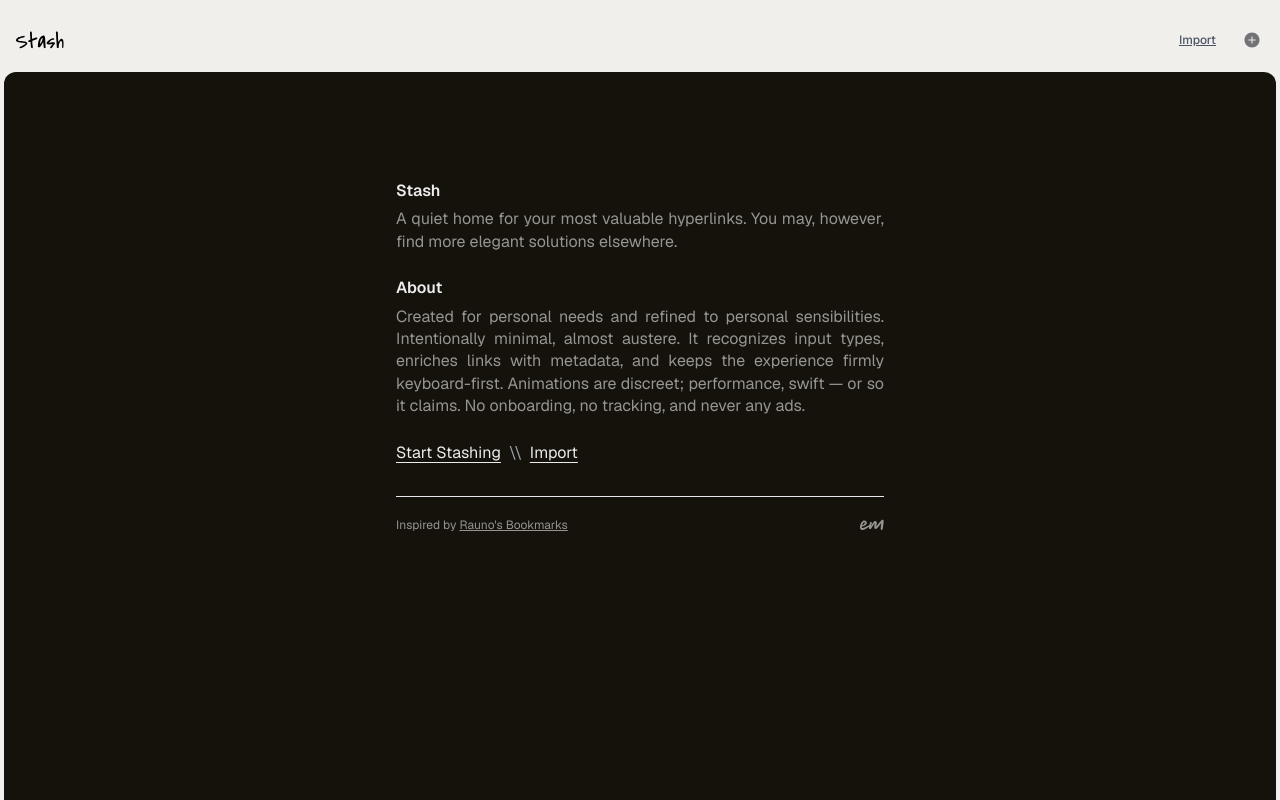
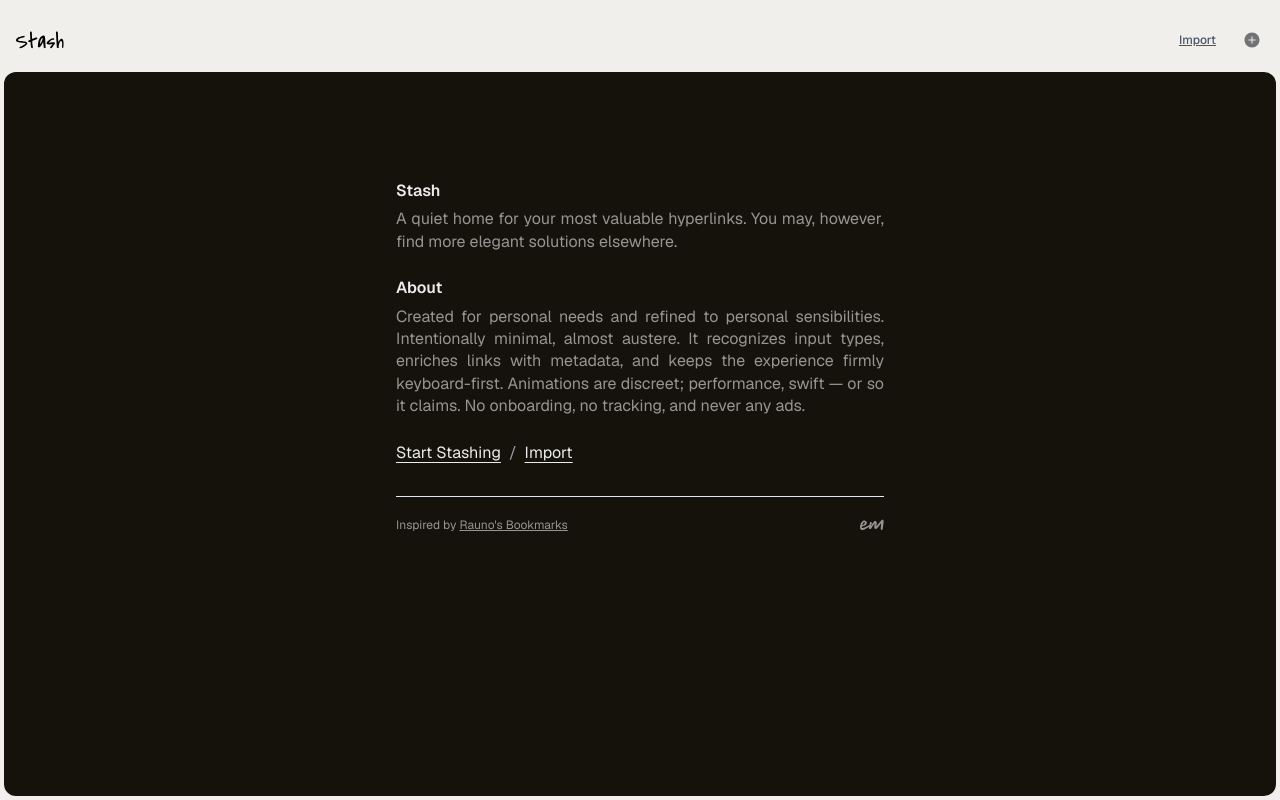
Before and after one commit to eeshm/bkmrs, a React (Vite) app: page / in a window 1280 px wide. Built offline with nearby package versions, Linux system fonts and the light colour scheme.

Commit message:
v 1.0 ready

```diff
--- a/src/components/AppLayout.tsx
+++ b/src/components/AppLayout.tsx
@@ -3,7 +3,7 @@ import type React from "react";
 export function AppLayout({ children }: { children: React.ReactNode }) {
     return (
         <div className="min-h-screen h-screen bg-white sm:bg-[#f0efeb] flex flex-col overflow-hidden">
-            <div className="max-w-[1500px] mx-auto w-full">
+            <div className="max-w-[1500px] mx-auto w-full h-full flex flex-col">
                 {children}
             </div>
         </div>
@@ -13,20 +13,12 @@ export function AppLayout({ children }: { children: React.ReactNode }) {
 
 export function Main({ children }: { children: React.ReactNode }) {
     return (
-        <main className="flex-1 overflow-hidden flex flex-col min-h-0 h-screen pb-0 sm:pb-1 ">
+        <main className="flex-1 overflow-hidden flex flex-col min-h-0 pb-0 sm:pb-1 ">
             <div className="mx-auto w-full h-full px-0 sm:px-1 flex flex-col min-h-0">
-                <div className="bg-white sm:bg-[#14120b] sm:rounded-xl flex-1 py-6 sm:py-4 px-3 sm:px-2 overflow-auto border-0 ">
+                <div className="bg-white sm:bg-[#14120b] sm:rounded-xl flex-1 py-6 sm:py-4 px-3 sm:px-2 overflow-auto border-0 scrollbar-hide">
                     {children}
                 </div>
             </div>
         </main>
     )
 }
-
-
-// #14120b
-
-// #f0efeb
-
-// #edecec
-// text smaller: #edecec
--- a/src/components/BookmarkCard.tsx
+++ b/src/components/BookmarkCard.tsx
@@ -55,7 +55,7 @@ export function BookmarkCard({ bookmark, onDelete, onEdit, editMode }: BookmarkC
       onMouseEnter={handleMouseEnter}
       onMouseLeave={handleMouseLeave}
       className={cn(
-        "group relative bg-white border w-full h-9",
+        "group relative bg-white border w-full h-10",
         "flex items-center justify border-3 border-gray-100 rounded-md overflow-visible  max-w-[250px] md:max-w-xs",
         "sm:bg-[#edecec]/10 sm:border-black/50 sm:border",
       )}
--- a/src/components/DashboardHeader.tsx
+++ b/src/components/DashboardHeader.tsx
@@ -101,7 +101,7 @@ export function DashboardHeader({
                         : 'hover:bg-blue-400'
                       }`}
                   >
-                    <EditIcon className="size-5 sm:size-4 stroke-gray-600" />
+                    <EditIcon className="size-5 sm:size-4" />
                   </button>
                   <button
                     onClick={() => onEditModeChange?.(editMode === 'delete' ? null : 'delete')}
@@ -125,7 +125,7 @@ export function DashboardHeader({
                 onClick={onAddClick}
                 className="cursor-pointer transition-colors p-1"
               >
-                <PlusIcon className="size-5 sm:size-4" />
+                <PlusIcon className="size-5 sm:size-4 " />
               </button>
             </div>
           </div>
--- a/src/components/EmptyState.tsx
+++ b/src/components/EmptyState.tsx
@@ -33,16 +33,16 @@ export function EmptyState({ onAddClick, onImportClick }: EmptyStateProps) {
         <div className="flex items-center gap-2 mt-6">
           <button
             onClick={onAddClick}
-            className="cursor-pointer sm:text-[#edecec] sm:hover:text-gray-100 transition-colors duration-300 underline underline-offset-4"
+            className="cursor-pointer sm:text-[#edecec] sm:hover:opacity-80 transition-all duration-300 underline underline-offset-4"
           >
             Start Stashing
           </button>
           {onImportClick && (
             <>
-              <span className="text-gray-400">\\</span>
+              <span className="text-gray-400">/</span>
               <button
                 onClick={onImportClick}
-                className="cursor-pointer sm:text-[#edecec] sm:hover:text-gray-100 transition-colors duration-300 underline underline-offset-4"
+                className="cursor-pointer sm:text-[#edecec] sm:hover:opacity-80 transition-all duration-300 underline underline-offset-4"
               >
                 Import
               </button>
--- a/styles/globals.css
+++ b/styles/globals.css
@@ -171,4 +171,13 @@
       transform: translateX(0);
     }
   }
+
+  .scrollbar-hide::-webkit-scrollbar {
+    display: none;
+  }
+
+  .scrollbar-hide {
+    -ms-overflow-style: none;
+    scrollbar-width: none;
+  }
 }
```
